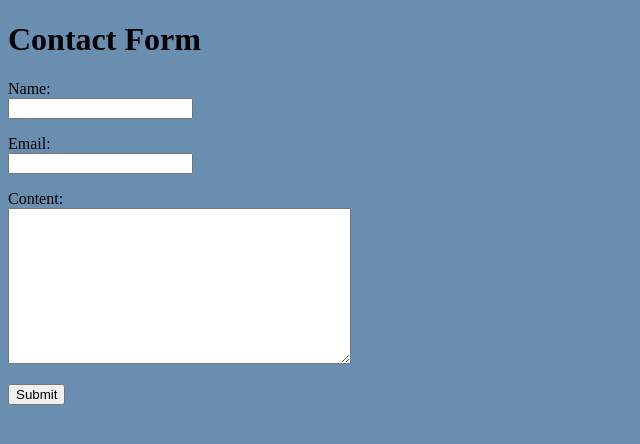
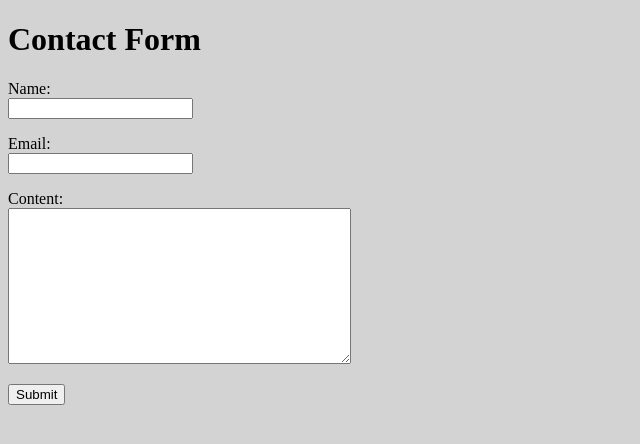
Before and after one commit to VrishaanganVS/Contact_list1, a Django app: page / in a window 1280 px wide. Shown: the top 444 px of the page, without its empty margins (0-640 px from the left). Run offline with Django 4.2, Linux system fonts and the light colour scheme.

Commit message:
Update index.html

```diff
--- a/contactform/contact/templates/contact/index.html
+++ b/contactform/contact/templates/contact/index.html
@@ -5,7 +5,7 @@
         <title>Contact Form</title>
         <style>
             body {
-                background-color: #6a8eb0;
+                background-color: lightgray;
                 {% comment %} display: flex;
                 position: reletive;
                 justify-content: center;
```
